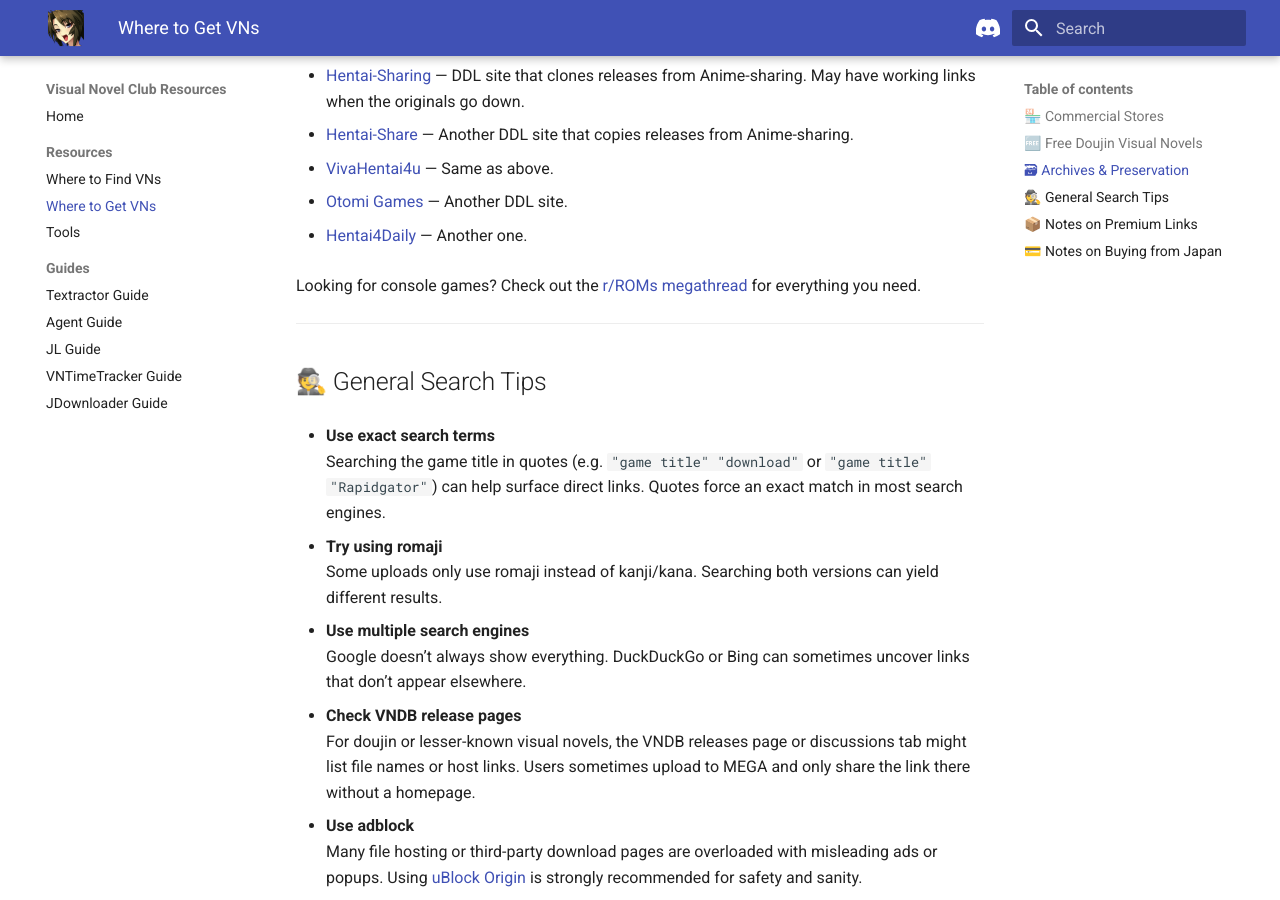
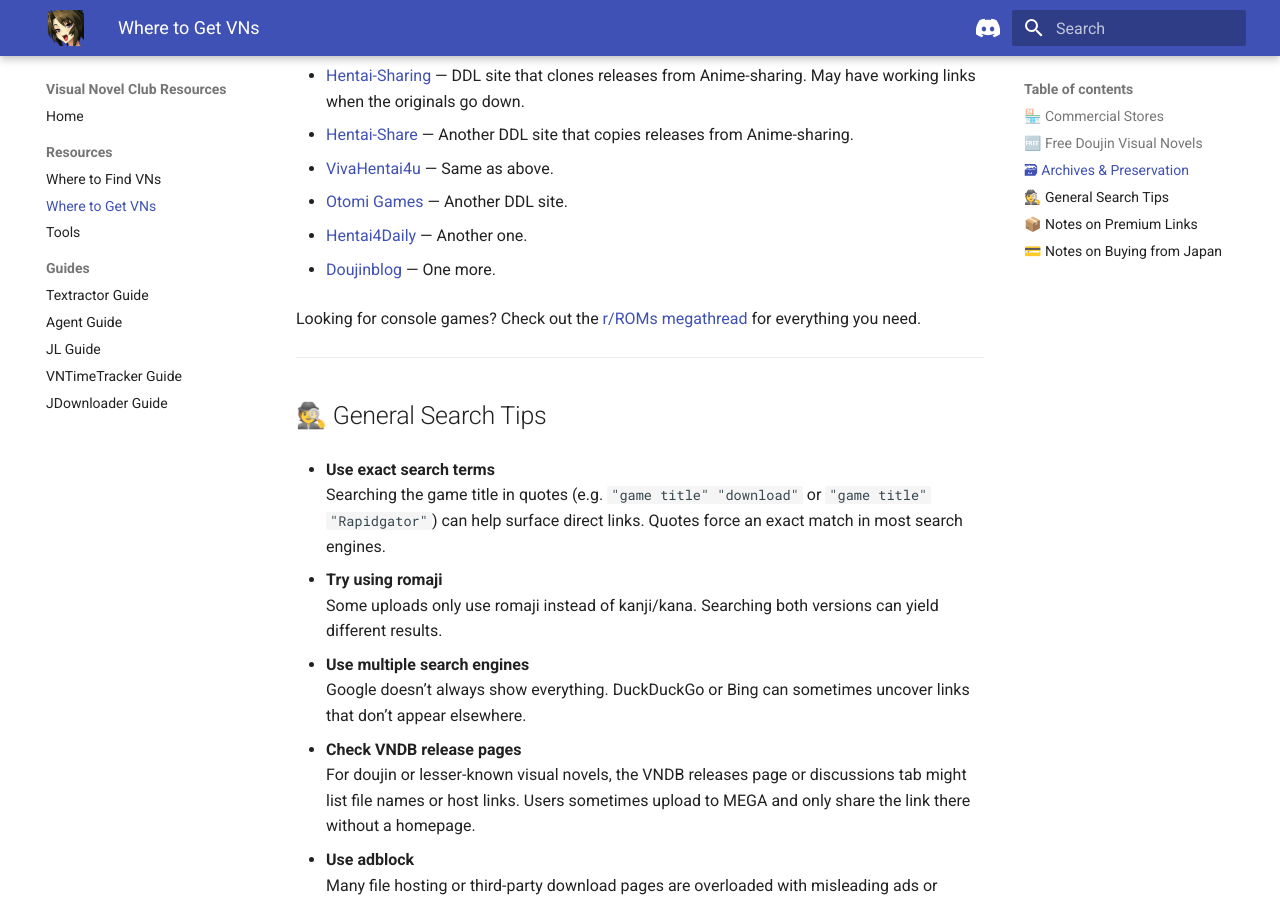
Before and after one commit to drinosaret/vn-club-resources, an MkDocs documentation site: the page built from docs/sources.md, in a window 1280 px wide and 900 px high, scrolled down 2568 px. Built offline with MkDocs 1.6.1 and Material for MkDocs 9.7.7, drawn with Linux system fonts in a browser that asks for light colours.

Commit message:
Added Doujinblog to sources list

```diff
--- a/docs/sources.md
+++ b/docs/sources.md
@@ -94,6 +94,8 @@
 
 - [Hentai4Daily](https://hentai4daily.com/) — Another one.
 
+- [Doujinblog](https://doujinblog.org/) — One more.
+
 Looking for console games? Check out the [r/ROMs megathread](https://r-roms.github.io/) for everything you need.
 
 ---
```
